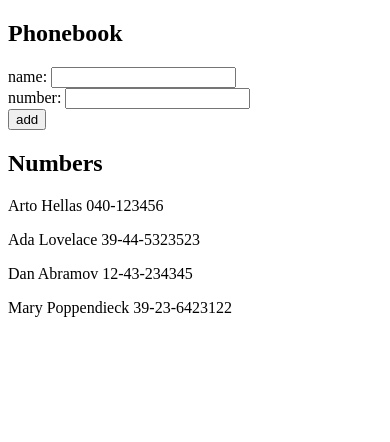
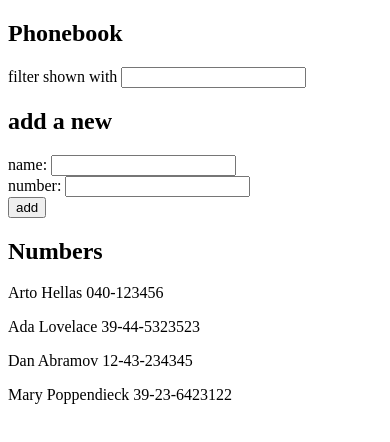
Before and after one commit to shadowzxu/fullstackopen_exercises, a React (Create React App) app in the folder part2/phonebook/: page / in a window 390 px wide. Shown: the top 442 px of the page. Built offline with nearby package versions, Linux system fonts and the light colour scheme; the HTML template or start-up script is replaced by a standard one.

Commit message:
exercises 2.9: The phonebook step4
What:
1. Implement a search field that can be used to filter the list of people by name.

```diff
--- a/part2/phonebook/src/App.js
+++ b/part2/phonebook/src/App.js
@@ -9,6 +9,7 @@
   ])
   const [newName, setNewName] = useState('')
   const [newNumber, setNewNumber] = useState('')
+  const [newFilter, setNewFilter] = useState('')
 
   const addName = (event) => {
     event.preventDefault();
@@ -39,23 +40,33 @@
     setNewNumber(event.target.value);
   }
 
+  const handleFilterChange = (event) => {
+    // console.log(event.target.value);
+    setNewFilter(event.target.value);
+  }
+
+  const fillteredPersons = newFilter ?
+    persons.filter((person) => person.name.toLowerCase().includes(newFilter.toLowerCase())) : persons;
+
   return (
     <div>
       <h2>Phonebook</h2>
       {/* <div>debug: {newName}</div> */}
+      filter shown with <input value={newFilter} onChange = {handleFilterChange}/>
       <form onSubmit={addName}>
+      <h2>add a new</h2>
         <div>
-          name: <input id = {newName} value={newName} onChange = {handleNameChange}/>
+          name: <input value={newName} onChange = {handleNameChange}/>
         </div>
         <div>
-          number: <input id = {newNumber} value={newNumber} onChange = {handleNumberChange}/>
+          number: <input value={newNumber} onChange = {handleNumberChange}/>
         </div>
         <div>
           <button type="submit">add</button>
         </div>
       </form>
       <h2>Numbers</h2>
-      {persons.map((person) => <p key = {person.id}>{person.name} {person.number}</p>)}
+      {fillteredPersons.map((person) => <p key = {person.id}>{person.name} {person.number}</p>)}
     </div>
   )
 }
```
